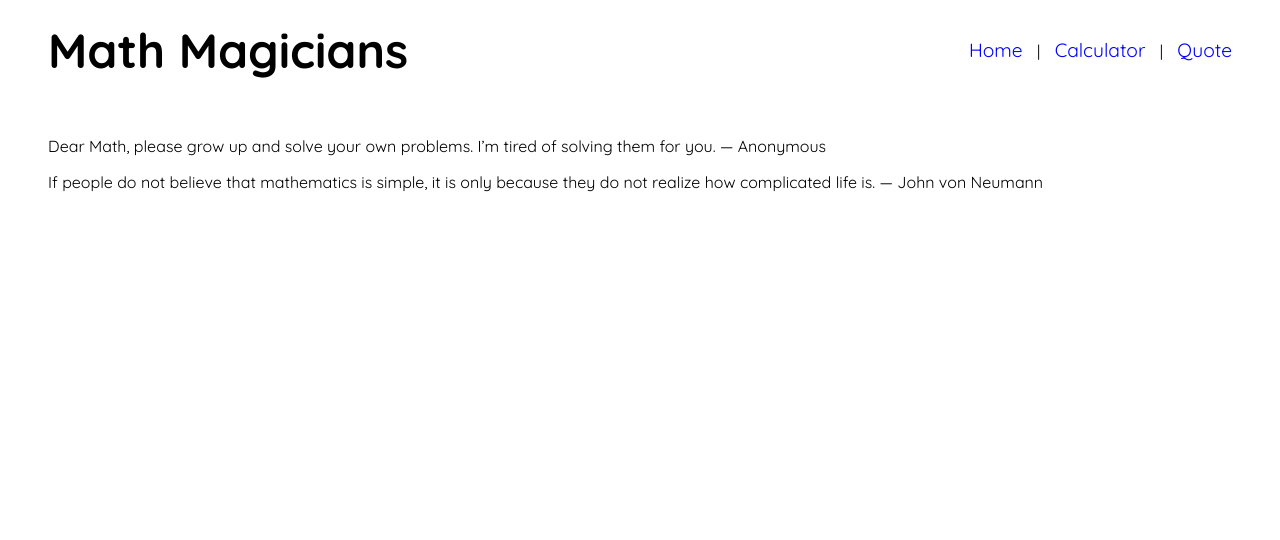
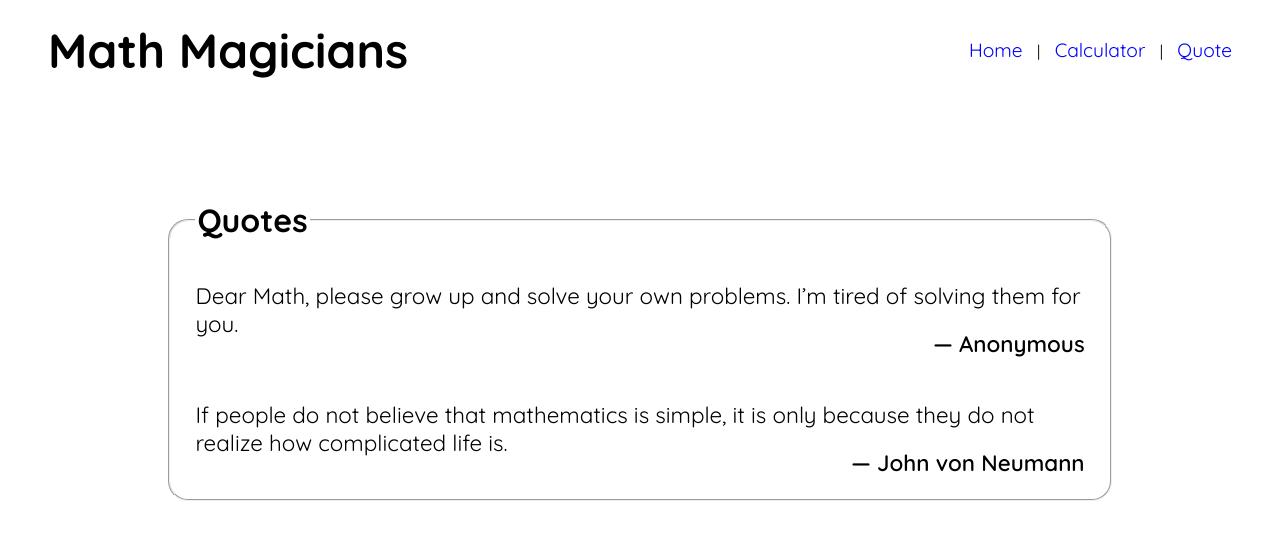
Before and after one commit to IbrohimRasulov/math-magicians, a React (Create React App) app: page /quote in a window 1280 px wide. Shown: the top 540 px of the page. Built offline with nearby package versions, Linux system fonts and the light colour scheme.

Commit message:
Style quotes component

```diff
--- a/src/components/Quote.js
+++ b/src/components/Quote.js
@@ -1,7 +1,10 @@
 const Quote = () => (
   <div className="quote">
-    <p>Dear Math, please grow up and solve your own problems. I’m tired of solving them for you. <span>— Anonymous</span></p>
-    <p>If people do not believe that mathematics is simple, it is only because they do not realize how complicated life is. <span>— John von Neumann</span></p>
+    <fieldset>
+      <legend>Quotes</legend>
+      <p>Dear Math, please grow up and solve your own problems. I’m tired of solving them for you. <span>— Anonymous</span></p>
+      <p>If people do not believe that mathematics is simple, it is only because they do not realize how complicated life is. <span>— John von Neumann</span></p>
+    </fieldset>
   </div>
 );
 
--- a/src/index.css
+++ b/src/index.css
@@ -118,5 +118,31 @@
   padding-top: 20px;
 }
 
+/*! Quote */
 
-/*! Quote */
+.quote {
+  width: 80%;
+  margin: 80px auto;
+}
+
+.quote fieldset {
+  padding: 0 25px;
+  border-radius: 20px;
+}
+
+.quote legend {
+  font-size: 2rem;
+  font-weight: bolder;
+}
+
+.quote p {
+  font-size: 1.4rem;
+  padding: 20px 0;
+}
+
+.quote span {
+  display: block;
+  float: right;
+  padding: 20px 0;
+  font-weight: 510;
+}
```
